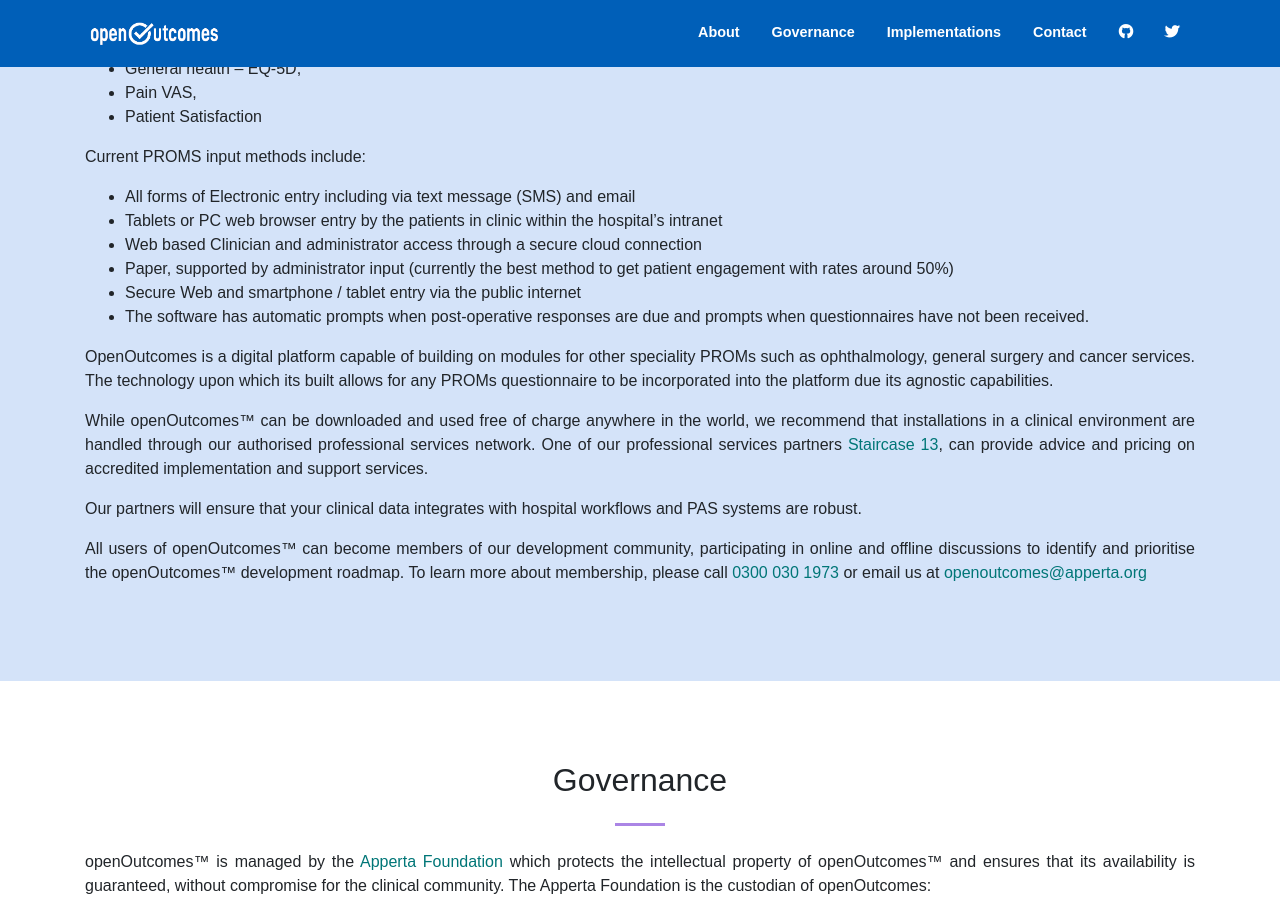
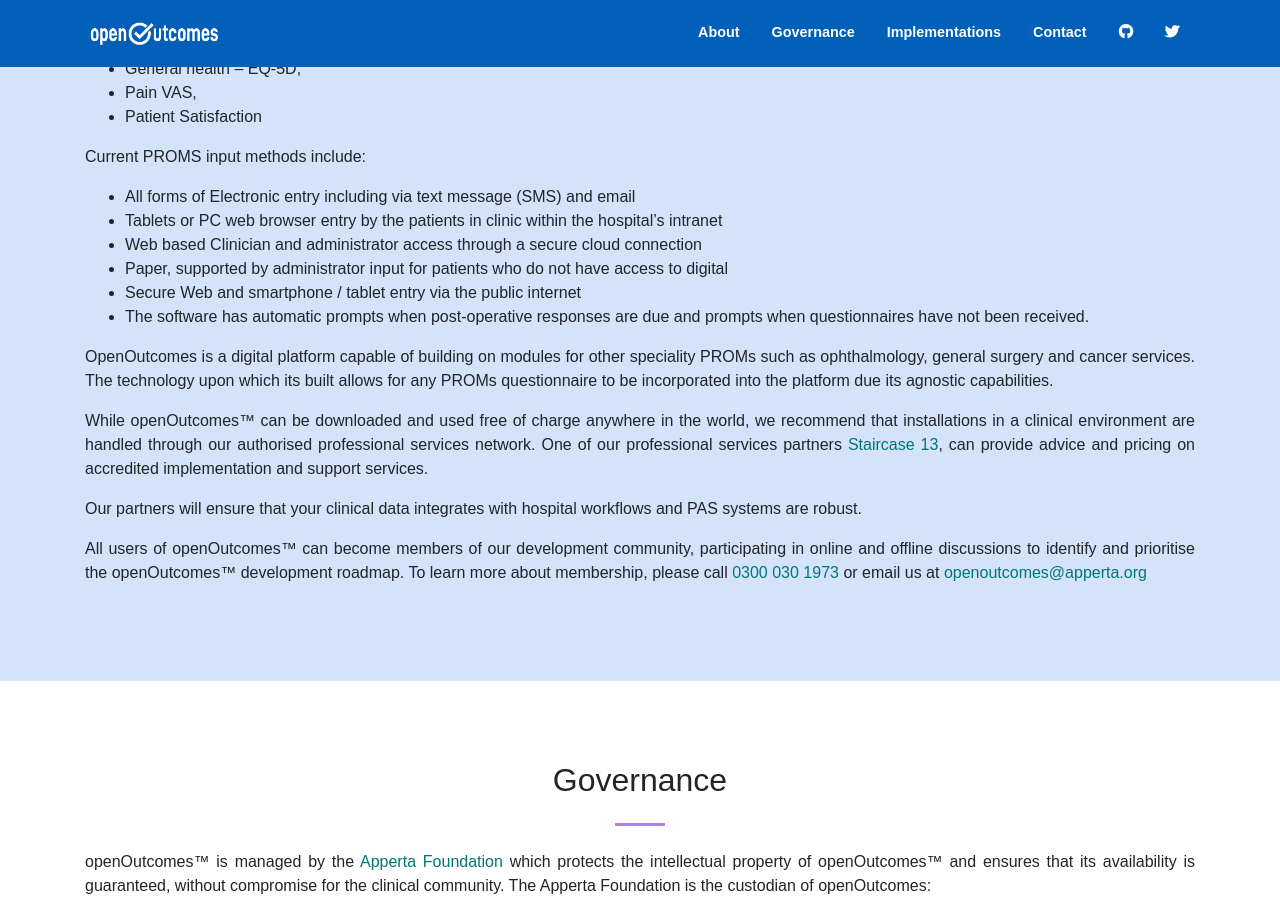
Before and after one commit to openoutcomes/openoutcomes.github.io, a Jekyll site: the page built from index.html, in a window 1280 px wide and 900 px high, scrolled down 1355 px. Built offline with Jekyll 4.4.1, drawn with Linux system fonts in a browser that asks for light colours; nearby versions of some CDN libraries; some web fonts are replaced.

Commit message:
Update index.html

```diff
--- a/index.html
+++ b/index.html
@@ -53,7 +53,7 @@
     <li>All forms of Electronic entry including via text message (SMS) and email</li>
     <li>Tablets or PC web browser entry by the patients in clinic within the hospital’s intranet </li>
     <li>Web based Clinician and administrator access through a secure cloud connection</li>
-    <li>Paper, supported by administrator input (currently the best method to get patient engagement with rates around 50%)</li>
+    <li>Paper, supported by administrator input for patients who do not have access to digital</li>
     <li>Secure Web and smartphone / tablet entry via the public internet</li>
     <li>The software has automatic prompts when post-operative responses are due and prompts when questionnaires have not been received.</li>
 </ul>
```
